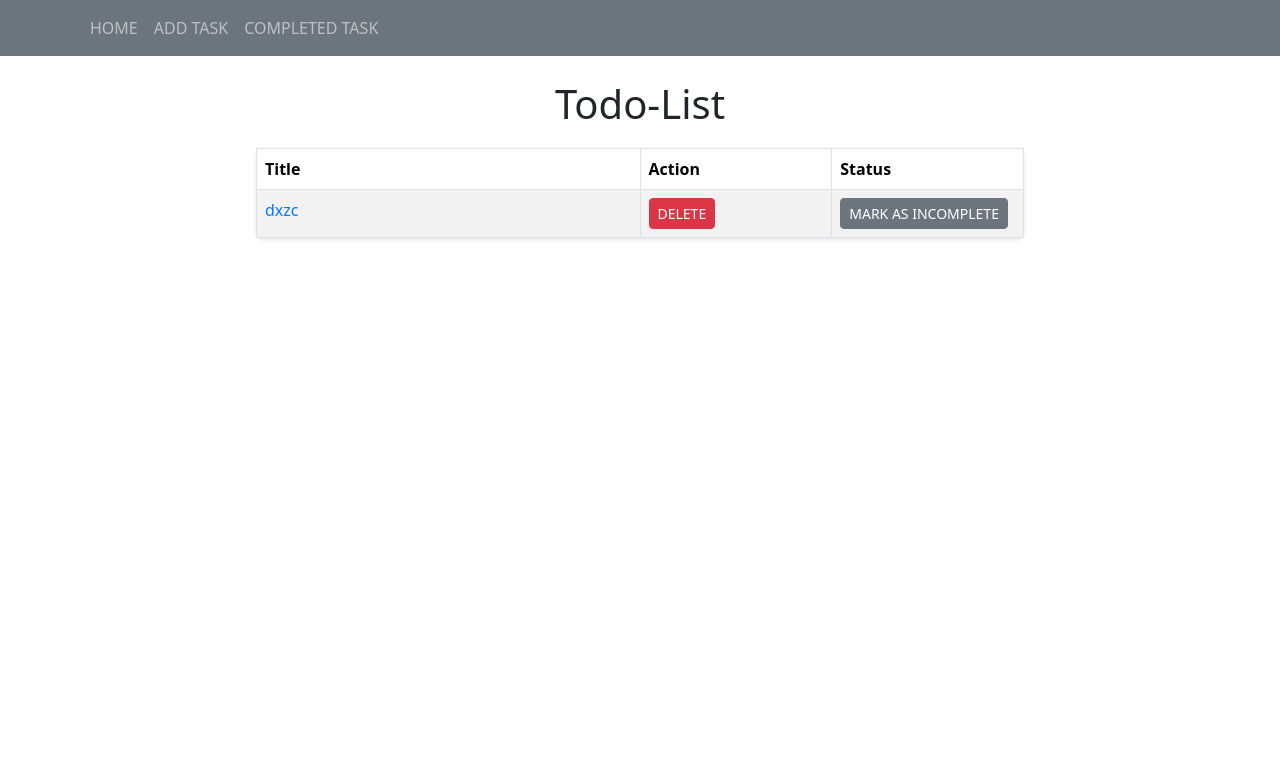
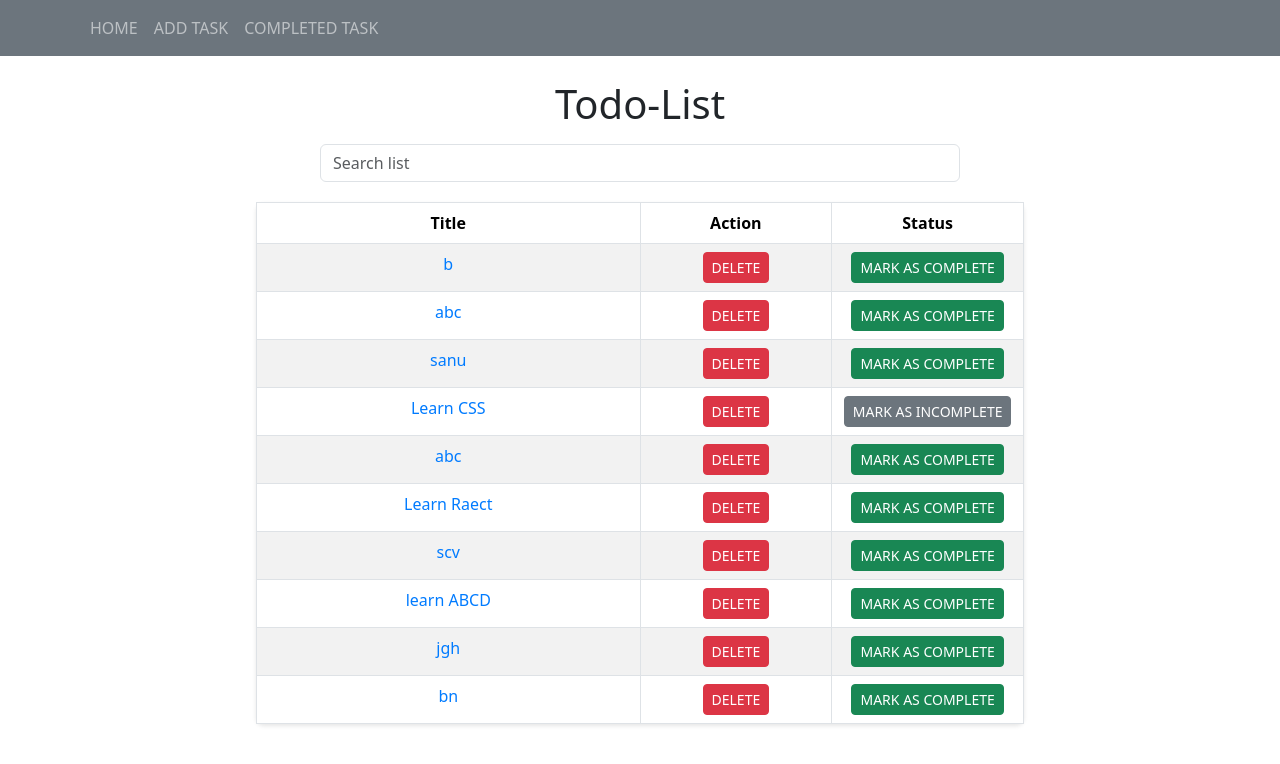
Before and after one commit to saniyaa7/react_training, a React (Create React App) app: page / in a window 1280 px wide. Shown: the top 764 px of the page. Built offline with nearby package versions, Linux system fonts and the light colour scheme; data requests are answered from the project's data file.

Commit message:
add calender functionality

```diff
--- a/data/db.json
+++ b/data/db.json
@@ -1,11 +1,88 @@
 {
   "todos": [
     {
-      "title": "dxzc ",
+      "id": "20b0",
       "content": "",
-      "dueDate": "2024-03-15",
+      "title": "xzc z",
+      "dueDate": "",
+      "isComplete": false
+    },
+    {
+      "id": "9bed",
+      "content": "",
+      "title": "a",
+      "dueDate": "",
+      "isComplete": false
+    },
+    {
+      "id": "fbd8",
+      "content": "",
+      "title": "b",
+      "dueDate": "2024-03-02",
+      "isComplete": false
+    },
+    {
+      "id": "68a0",
+      "content": "ds",
+      "title": "abc",
+      "dueDate": "2024-03-07",
+      "isComplete": false
+    },
+    {
+      "id": "ead4",
+      "content": "azx",
+      "title": "sanu",
+      "dueDate": "2024-03-01",
+      "isComplete": false
+    },
+    {
+      "title": "Learn CSS",
+      "content": "from W3school",
+      "dueDate": "2024-03-09",
       "isComplete": true,
-      "id": "f9dd"
+      "id": "5f74"
+    },
+    {
+      "id": "2f1e",
+      "content": "dsca",
+      "title": "abc",
+      "dueDate": "2024-03-01",
+      "isComplete": false
+    },
+    {
+      "id": "9ce5",
+      "content": "from youtube",
+      "title": "Learn Raect",
+      "dueDate": "2024-03-01",
+      "isComplete": false
+    },
+    {
+      "id": "8fb2",
+      "content": "szx",
+      "title": "scv",
+      "dueDate": "2024-03-02",
+      "isComplete": false
+    },
+    {
+      "id": "121f",
+      "content": "abcd",
+      "title": "learn ABCD",
+      "dueDate": "2024-03-09",
+      "isComplete": false
+    },
+    {
+      "id": "aae1",
+      "content": "bn",
+      "title": "jgh",
+      "dueDate": "2024-03-09",
+      "isComplete": false
+    },
+    {
+      "id": "1124",
+      "content": "m",
+      "title": "bn",
+      "dueDate": "2024-03-10",
+      "isComplete": false
     }
   ]
 }
--- a/src/component/AddTodo.tsx
+++ b/src/component/AddTodo.tsx
@@ -6,7 +6,7 @@ import Home, { ITodo } from "../component/Home";
 
 function AddTodo() {
 
-  const navigate=useNavigate();
+  const navigate = useNavigate();
   const [todos, setTodos] = useState<ITodo[]>([]);
   const [newTitle, setNewTitle] = useState<string>('');
   const [newContent, setNewContent] = useState<string>('');
@@ -15,7 +15,7 @@ function AddTodo() {
   const [status, setStatus] = useState(false);
 
   useEffect(() => {
-    fetch(API_ENDPOINT)
+    fetch(API_ENDPOINT + 'todos')
       .then(res => res.json())
       .then((data: ITodo[]) => {
         setTodos(data)
@@ -33,21 +33,26 @@ function AddTodo() {
     setNewContent(e.target.value)
 
   }
-  function handleChangeDate(e:any)
-    {
+  function handleChangeDate(e: any) {
     setNewDueDate(e.target.value)
   }
   function handleSubmit(e: any) {
     e.preventDefault();
     if (newTitle.length === 0) {
-      alert("title cannot be empty");
+      alert(`title cannot be empty`);
       return;
     }
-
-
-    fetch(API_ENDPOINT, {
+    if (newContent.length === 0) {
+      alert(`Content cannot be empty`);
+      return;
+    }
+    if (newDueDate.length === 0) {
+      alert(`Due Date cannot be empty`);
+      return;
+    }
+    fetch(API_ENDPOINT + 'todos', {
       method: "POST",
-      body: JSON.stringify({newContent, newTitle, newDueDate, isComplete:false}),
+      body: JSON.stringify({ content: newContent, title: newTitle, dueDate: newDueDate, isComplete: false }),
       headers: { 'Content-type': "application/json; charset=UTF-8" }
 
     })
@@ -60,6 +65,13 @@ function AddTodo() {
 
       })
   }
+  const getCurrentDate = () => {
+    const today = new Date();
+    const year = today.getFullYear();
+    const month = (today.getMonth() + 1).toString().padStart(2, "0");
+    const day = today.getDate().toString().padStart(2, "0");
+    return `${year}-${month}-${day}`;
+  };
 
   return (<div>
     <Row className="justify-content-center mt-4">
@@ -91,6 +103,7 @@ function AddTodo() {
               placeholder="Enter date"
               value={newDueDate}
               onChange={handleChangeDate}
+              min={getCurrentDate()}
             />
           </Form.Group>
           <br />
--- a/src/component/CompleteTodo.tsx
+++ b/src/component/CompleteTodo.tsx
@@ -1,10 +1,9 @@
 import TodoTable from "../shareable_component/TodoTable";
 
-function CompleteTodo()
-{
-  return(<div>
-    <h1>All Completed Task</h1>
-    <TodoTable showButton={false} completeTask={true}/>
+function CompleteTodo() {
+  return (<div className="text-center">
+    <h1 >All Completed Task</h1>
+    <TodoTable showButton={false} completeTask={true} />
   </div>)
 
 }
--- a/src/component/DisplayTodo.tsx
+++ b/src/component/DisplayTodo.tsx
@@ -8,7 +8,7 @@ function DisplayTodo() {
   const [todo, setTodo] = useState<ITodo>({ id: "", title: "", content: "", dueDate: "", isComplete: false });
   const { id } = useParams();
   useEffect(() => {
-    fetch(API_ENDPOINT + '/' + id)
+    fetch(API_ENDPOINT + 'todos/' + id)
       .then(res => res.json())
       .then(data => setTodo(data))
 
--- a/src/shareable_component/TodoTable.css
+++ b/src/shareable_component/TodoTable.css
@@ -10,26 +10,6 @@
   box-shadow: 0 2px 4px rgba(0, 0, 0, 0.1);
 }
 
-.todo-table th,
-.todo-table td {
-  text-align: left;
-  padding: 10px;
-  color: black !important; /* Set default text color */
-}
-
-
-
-.todo-table td {
-  border-bottom: 1px solid #dee2e6 !important;
-  transition: background-color 0.3s, color 0.3s ; /* Add transition effect */
-}
-
-.todo-table tbody tr:hover {
-  background-color: #e9ecef; /* Change background color on hover */
-}
-
-
-
 .todo-link {
   color: #007bff;
   text-decoration: none;
@@ -38,3 +18,16 @@
 .todo-link:hover {
   text-decoration: underline;
 }
+
+.custom-search-bar {
+  width: 60% !important;
+}
+
+table,
+thead,
+tr,
+tbody,
+th,
+td {
+  text-align: center !important;
+}
--- a/src/shareable_component/TodoTable.tsx
+++ b/src/shareable_component/TodoTable.tsx
@@ -1,6 +1,6 @@
 // TodoTable.js
 import React, { useEffect, useState } from "react";
-import { Button, Table } from "react-bootstrap";
+import { Button, Form, FormControl, InputGroup, Table } from "react-bootstrap";
 import { Link, useNavigate } from "react-router-dom";
 import Home, { ITodo } from "../component/Home";
 import "./TodoTable.css";
@@ -14,21 +14,21 @@ interface TodoTableProps {
 
 function TodoTable({ showButton, completeTask }: TodoTableProps) {
   const [todos, setTodos] = useState<ITodo[]>([]);
-  const [status, setStatus] = useState(false);
+  const [search, setSearch] = useState('');
   const navigate = useNavigate();
 
   function FetchData(apiUrl: any) {
     fetch(apiUrl)
       .then(res => res.json())
-      .then(data =>{
+      .then(data => {
         setTodos(data)
-        console.log(todos)
+        console.log("data: ", data)
       })
       .catch(error => console.error('Error:', error));
   }
 
   useEffect(() => {
-    let apiUrl = API_ENDPOINT;
+    let apiUrl = API_ENDPOINT + 'todos';
 
     if (completeTask) {
       apiUrl += '?isComplete=1';
@@ -38,12 +38,12 @@ function TodoTable({ showButton, completeTask }: TodoTableProps) {
   }, [completeTask,]);
 
   const deleteTodo = (todo: ITodo) => {
-    fetch(API_ENDPOINT + '/' + todo.id, {
+    fetch(API_ENDPOINT + 'todos/' + todo.id, {
       method: "DELETE",
     })
       .then(res => res.json())
       .then(data => {
-        FetchData(API_ENDPOINT);
+        FetchData(API_ENDPOINT + 'todos');
       })
       .catch(error => console.error('Error:', error));
   };
@@ -60,9 +60,9 @@ function TodoTable({ showButton, completeTask }: TodoTableProps) {
     setTodos(updatedTodos);
 
 
-    fetch(API_ENDPOINT + '/' + todo.id, {
+    fetch(API_ENDPOINT + 'todos/' + todo.id, {
       method: "PUT",
-      body: JSON.stringify({ title: todo.title, content: todo.content, dueDate:todo.dueDate,isComplete: todo.isComplete }), // Send only the updated isComplete value
+      body: JSON.stringify({ title: todo.title, content: todo.content, dueDate: todo.dueDate, isComplete: todo.isComplete }), // Send only the updated isComplete value
       headers: { 'Content-type': "application/json; charset=UTF-8" }
     })
       .then((res) => {
@@ -71,23 +71,24 @@ function TodoTable({ showButton, completeTask }: TodoTableProps) {
         }
         return res.json();
       })
-      .then(data => console.log(data))
+      .then(data => console.log("update:", data))
       .catch(error => console.error('Error:', error));
   };
   const currentDate = new Date();
 
   const expiredTodos = todos.filter(todo => {
-    const dueDate = new Date(todo.dueDate); // Assuming your todo object has a dueDate property
+    const dueDate = new Date(todo.dueDate);
+    console.log(dueDate.getTime(), dueDate.getTime() > currentDate.getTime())
+    return !isNaN(dueDate.getTime()) && dueDate.getTime() >= currentDate.getTime();
+  });
 
-    // Display the task only if the due date has expired
-
-    return !isNaN(dueDate.getTime()) && dueDate.getTime() > currentDate.getTime();
-  });
-  console.log(" todos",todos)
-console.log("Expired todos",expiredTodos)
 
   return (
-    <Table striped bordered hover className="todo-table">
+    <><Form>
+      <InputGroup className="w-50 mx-auto my-3">
+        <FormControl placeholder="Search list" onChange={(e) => setSearch(e.target.value)} className="custom-search-bar" />
+      </InputGroup>
+    </Form><Table striped bordered hover className="todo-table text-center">
         <thead style={{ width: "60%" }}>
           <tr>
             <th>Title</th>
@@ -95,19 +96,23 @@ console.log("Expired todos",expiredTodos)
           </tr>
         </thead>
         <tbody>
-        {expiredTodos.map((todo) => (
+          {expiredTodos.filter((item) => {
+            return search.toLocaleLowerCase() === ''
+              ? item : item.title.toLocaleLowerCase().includes(search)
+          })
+            .map((todo) => (
               <tr key={todo.id}>
                 <td><Link to={`/todo-add/${todo.id}`} className="todo-link">{todo.title}</Link></td>
                 {showButton && <>
-              <td ><Button variant="danger" size="sm" onClick={() => deleteTodo(todo)} >DELETE</Button></td>
-              <td ><Button size="sm" onClick={() => handleCheck(todo)} variant={todo.isComplete ? "secondary" : "success"} >
+                  <td><Button variant="danger" size="sm" onClick={() => deleteTodo(todo)}>DELETE</Button></td>
+                  <td><Button size="sm" onClick={() => handleCheck(todo)} variant={todo.isComplete ? "secondary" : "success"}>
                     {todo.isComplete ? "MARK AS INCOMPLETE" : "MARK AS COMPLETE"}
                   </Button></td>
                 </>}
               </tr>
             ))}
         </tbody>
-    </Table>
+      </Table></>
   );
 }
 
```
Also changed, not shown: 1 other file (tests, documents, lock files or other folders). Lines whose indentation alone changed are shown as unchanged.
